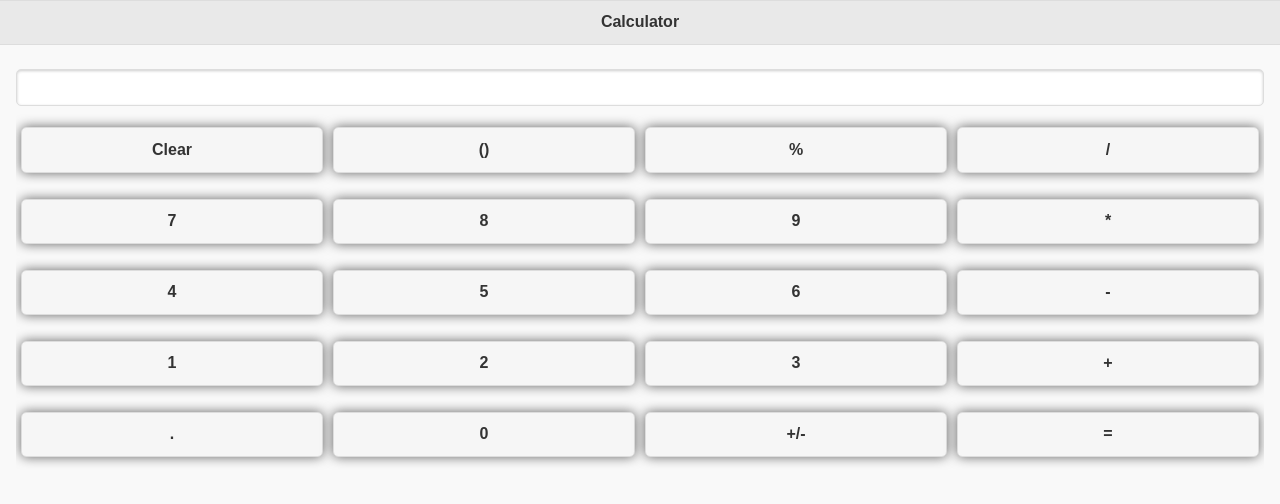
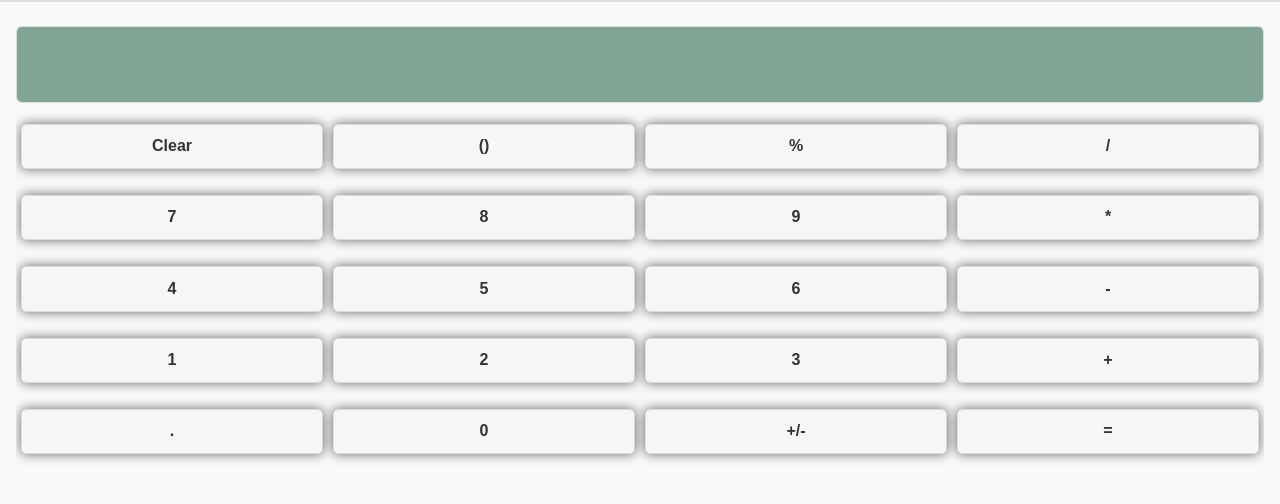
Before and after one commit to Bleep-Bloop/mobile-calc, a website: page index.html in a window 1280 px wide. Drawn offline with Linux system fonts and the light colour scheme.

Commit message:
Changed color scheme

```diff
--- a/index.html
+++ b/index.html
@@ -15,22 +15,23 @@
 
 </head>
 <body>
-    <div data-role="page" id="home">
+    <div data-role="page" id="home" ">
 
         <div data-role="header">
 
-        <h1> Calculator </h1>
+       <!-- <h1> Calculator </h1> -->
 
         </div>
 
         <!-- Main Content -->
 
-        <div data-role="main" class="ui-content"  >
+        <div data-role="main" class="ui-content"" >
 
 
 
 
-           <input> </input>
+
+           <input style="background-color:#81A594; height:75px;"> </input>
 
            <div class="ui-grid-c">
            <div class="ui-block-a" style="padding:5px;"> <button class="ui-btn ui-corner-all ui-overlay-shadow ui-responsive">Clear</button> </div>
@@ -68,9 +69,8 @@
            </div>
 
 
+          </div>
 
-
-        </div>
 
 
 
```
